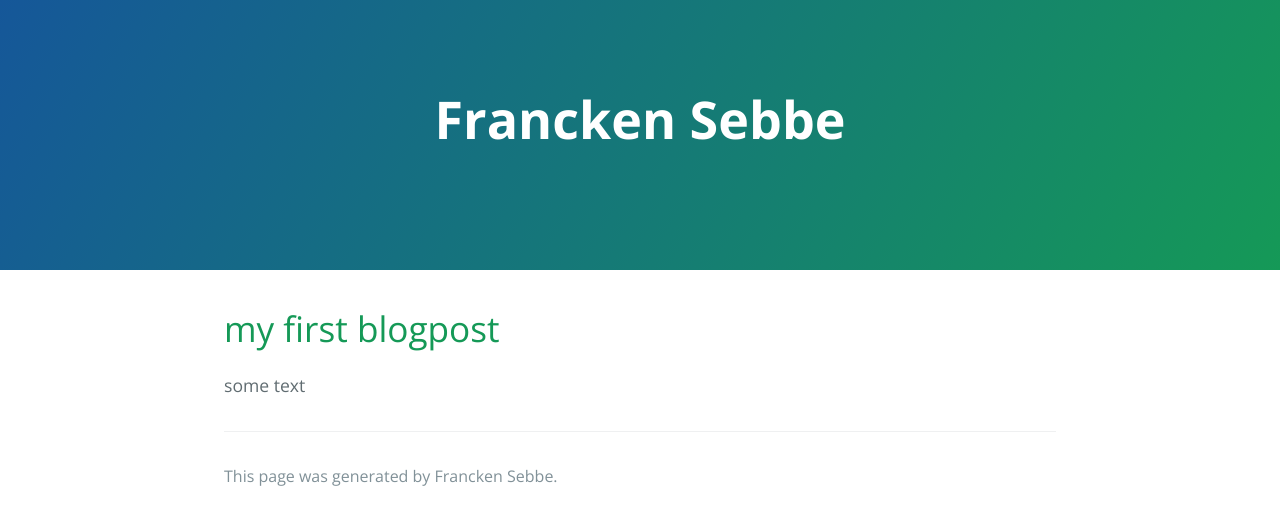
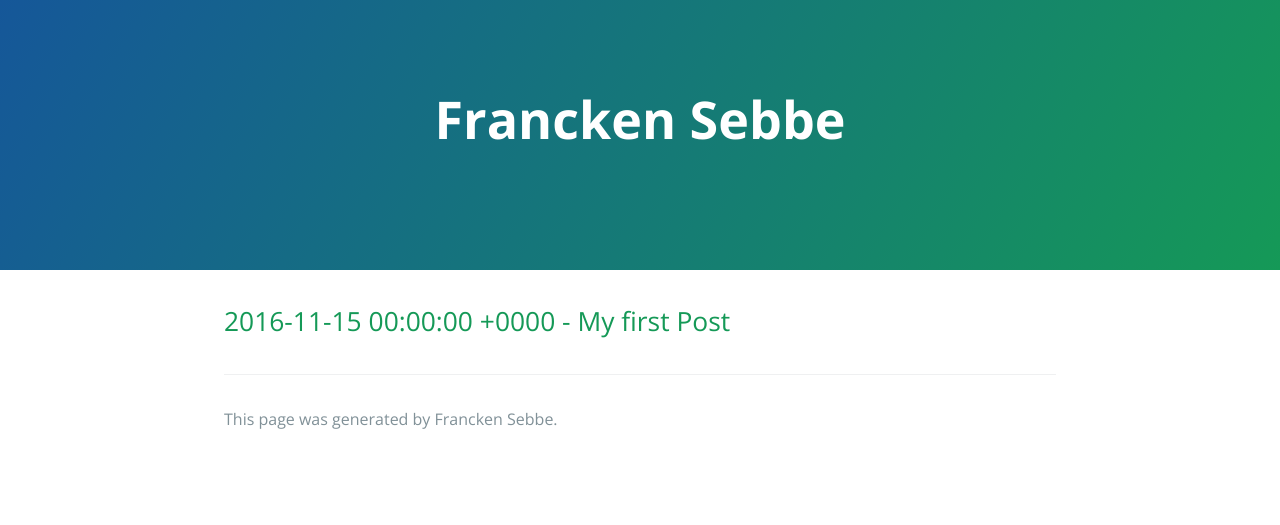
Before and after one commit to FranckenSebbe/franckensebbe.github.com, a Jekyll site: the page built from Blog/_posts/2016-11-15-test.md, in a window 1280 px wide. Shown: the top 525 px of the page. Built offline with Jekyll 4.4.1, drawn with Linux system fonts in a browser that asks for light colours; nearby versions of some CDN libraries; library files that are not in the unit come from our copies.

Commit message:
Update 2016-11-15-test.md

```diff
--- a/Blog/_posts/2016-11-15-test.md
+++ b/Blog/_posts/2016-11-15-test.md
@@ -1,5 +1,4 @@
 ---
-layout: site
+layout: post
+title: My first Post
 ---
-# my first blogpost
-some text
```
